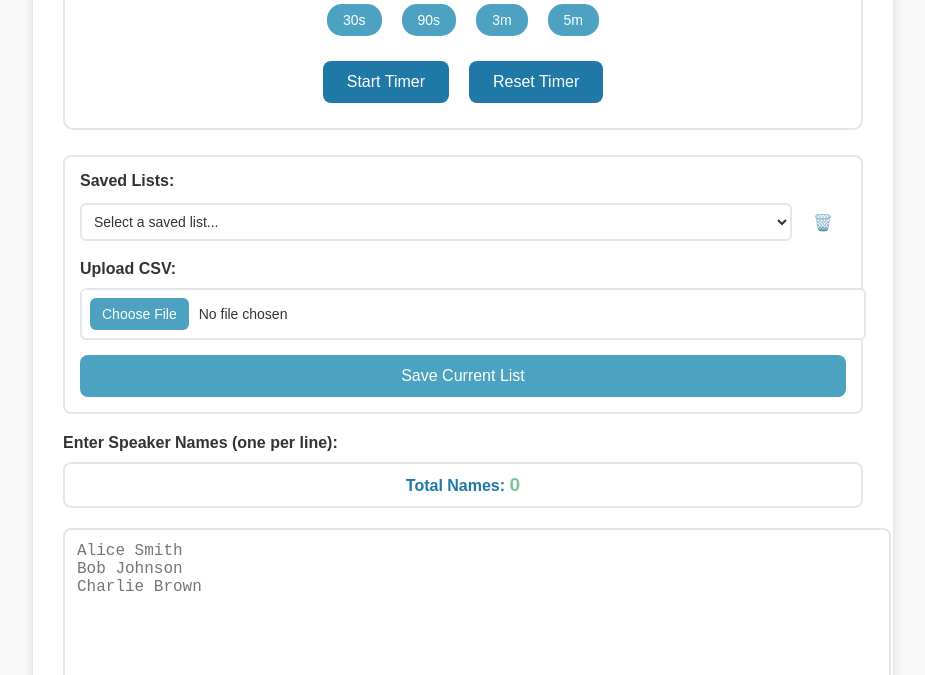
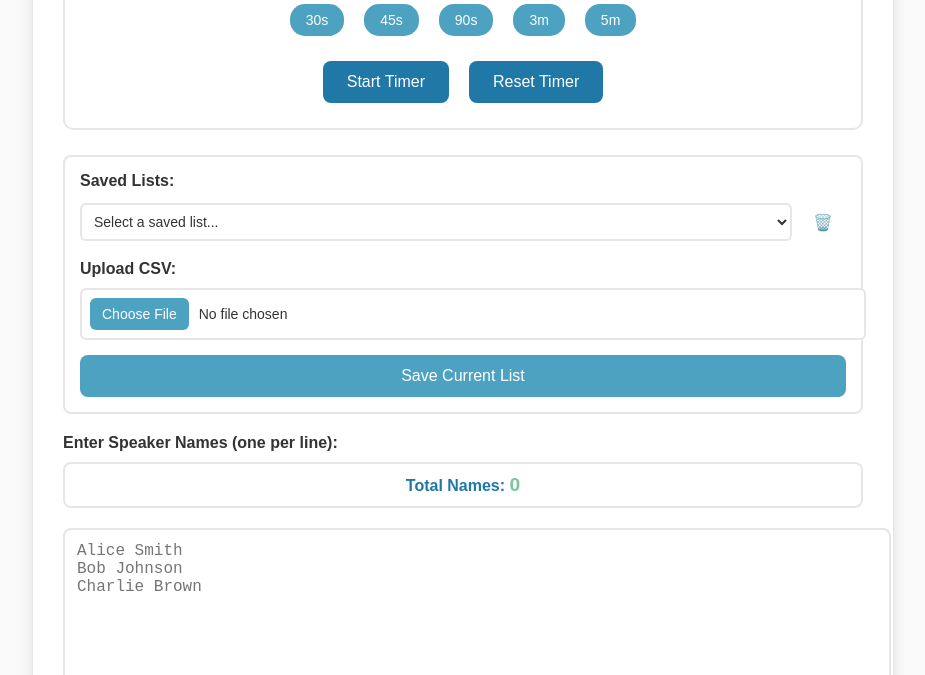
Before and after one commit to StefBarros/speaker-randomizer, a plain HTML site: page index.html in a window 1280 px wide. Shown: the part 425-1100 px from the top of the page, without its empty margins (177-1102 px from the left). Drawn offline with Linux system fonts and the light colour scheme.

Commit message:
Add 45-second timer preset option

```diff
--- a/index.html
+++ b/index.html
@@ -50,6 +50,7 @@
             </div>
             <div class="timer-presets">
                 <button class="timer-preset-btn" data-seconds="30">30s</button>
+                <button class="timer-preset-btn" data-seconds="45">45s</button>
                 <button class="timer-preset-btn" data-seconds="90">90s</button>
                 <button class="timer-preset-btn" data-seconds="180">3m</button>
                 <button class="timer-preset-btn" data-seconds="300">5m</button>
```
